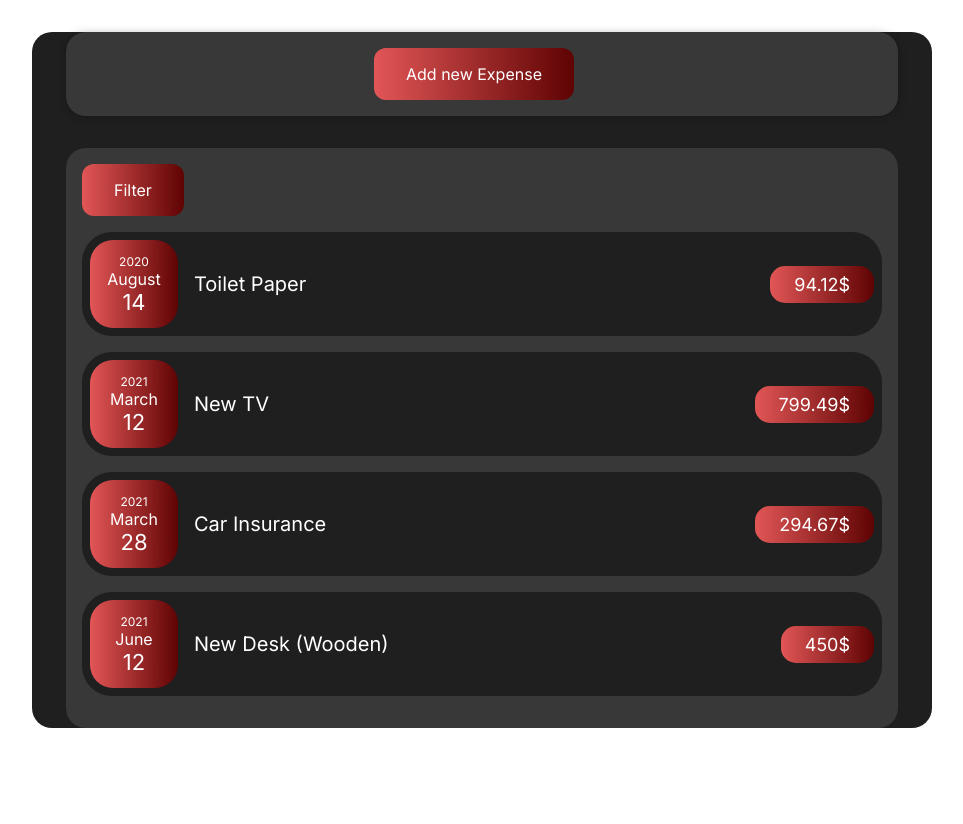
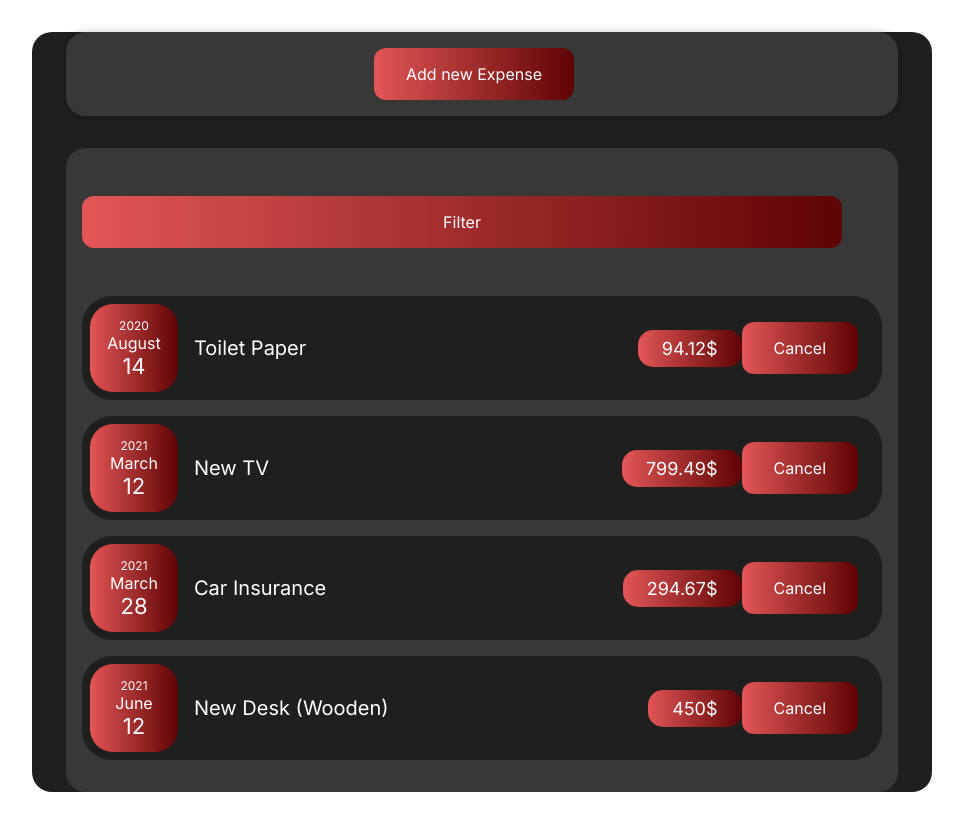
Before and after one commit to dorogan1510/React_Expense_tracker, a React (Create React App) app: page / in a window 1280 px wide. Shown: the whole page, without its empty margins (158-1121 px from the left). Before the commit the page ends 800 px from the top, so only its background shows below. Built offline with nearby package versions, Linux system fonts and the light colour scheme.

Commit message:
create cancel button for expenses, need to get it functionality

```diff
--- a/src/components/CreateNewExpenses/ExpenseForm.js
+++ b/src/components/CreateNewExpenses/ExpenseForm.js
@@ -14,10 +14,13 @@ function ExpenseForm(props) {
         event.preventDefault()
 
         const expenseData = {
+            id: Math.random().toString(),
             title: enteredTitle,
             amount: enteredAmount,
             date: new Date(enteredDate),
         }
+
+        console.log(expenseData)
 
         props.onSaveExpenseData(expenseData)
 
--- a/src/components/Expenses/ExpenseItem.js
+++ b/src/components/Expenses/ExpenseItem.js
@@ -17,6 +17,7 @@ function ExpenseItem(props) {
                 <h2>{props.title}</h2>
                 <div className='expense-item__price'>{props.amount}$</div>
             </div>
+            <button className='expense-item'>Cancel</button>
         </div>
     )
 }
--- a/src/components/Expenses/Expenses.js
+++ b/src/components/Expenses/Expenses.js
@@ -39,7 +39,7 @@ function Expenses(props) {
             {isfiltered && (
                 <div>
                     <button
-                        className='expenses__filterButton'
+                        className='expenses'
                         type='button'
                         onClick={startFilterHandler}
                     >
```
